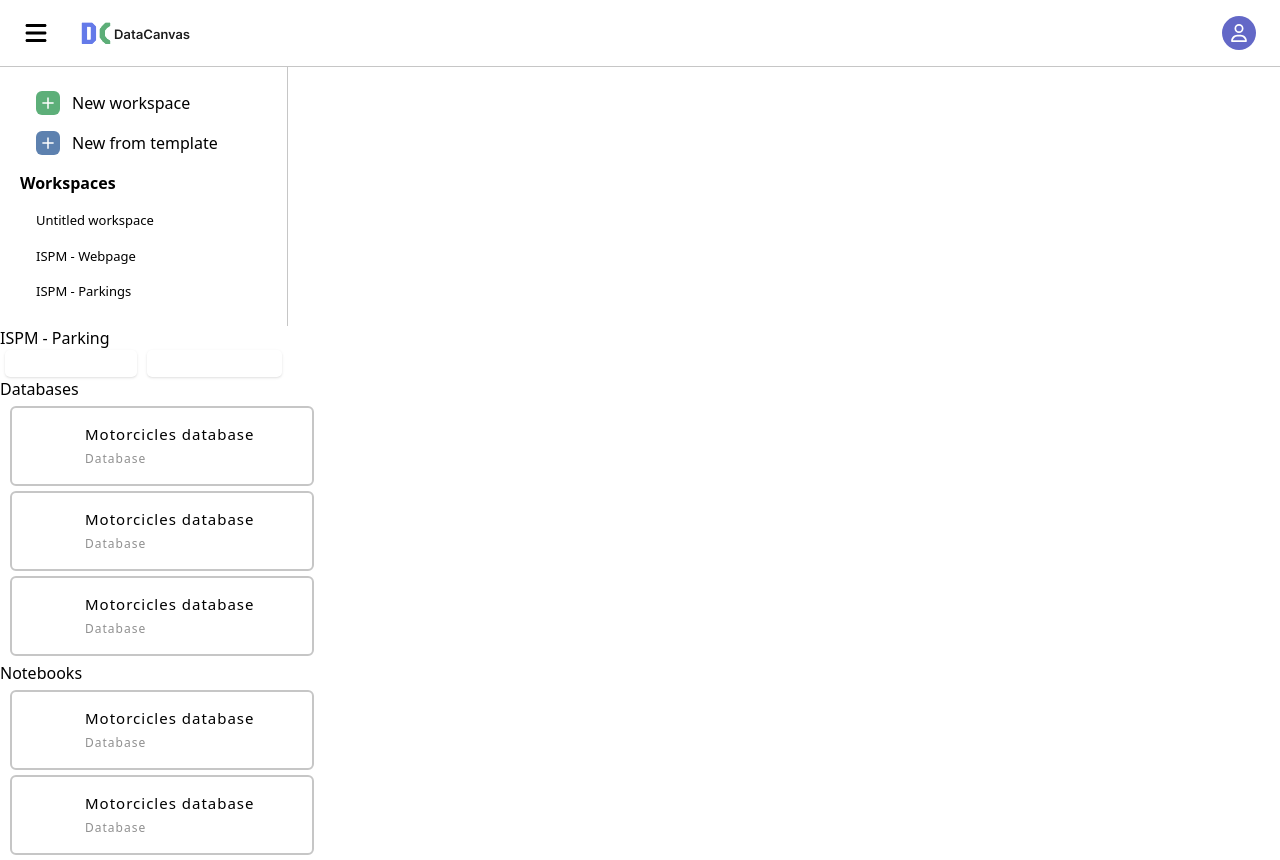
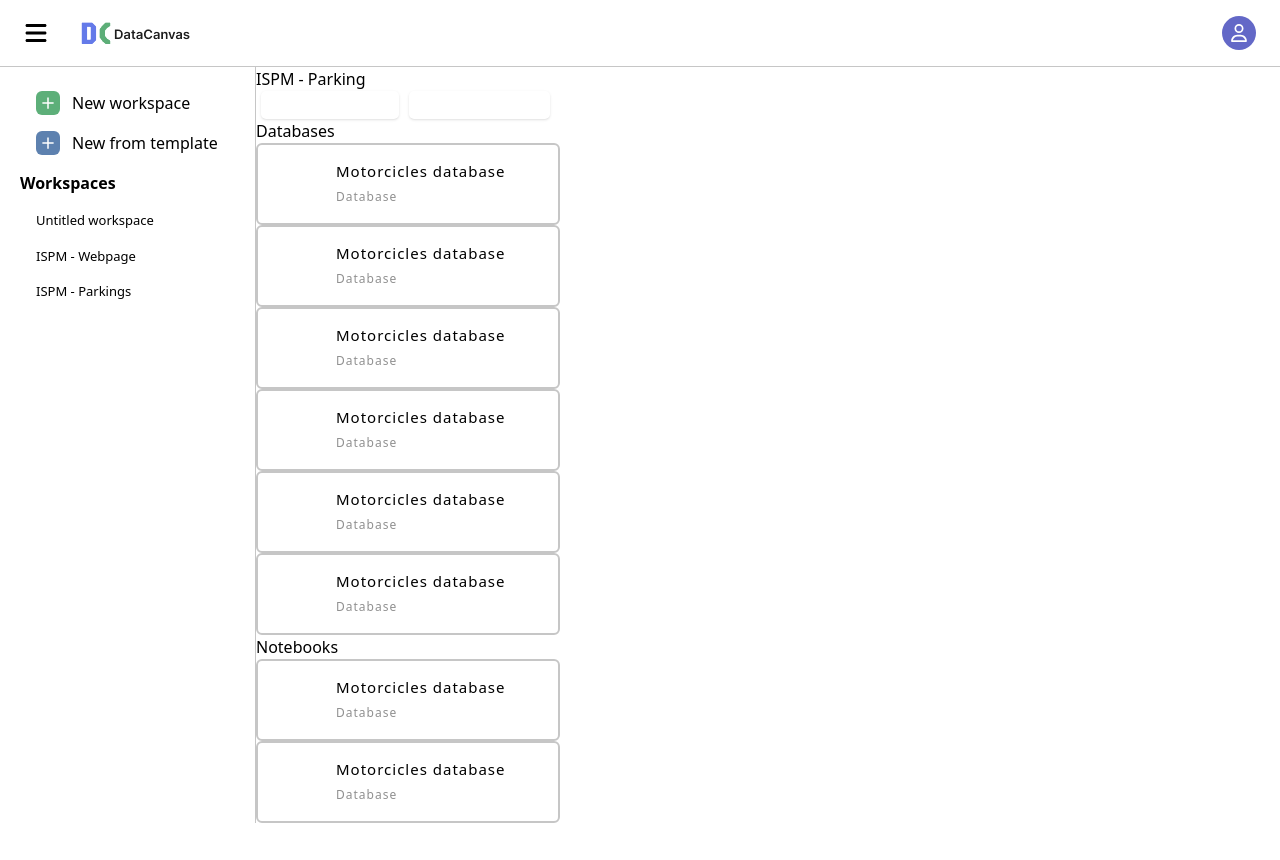
Before and after one commit to TahianSylvain/data-canvas-web, a Next.js app: page / in a window 1280 px wide. After the commit the page ends 823 px from the top, so only its background shows below. Built offline with nearby package versions, Linux system fonts and the light colour scheme.

Commit message:
fix: refonte home design

```diff
--- a/src/app/globals.css
+++ b/src/app/globals.css
@@ -57,14 +57,12 @@ body {
 }
 .contain_menu_acceuil{
     width: 100%;
-    padding: 3rem 3rem 0 0;
-
+	padding: 3rem;
     display: flex;
     flex-flow: column wrap;
-    align-items: flex-end;
+	background-color: var(--bg-color);
 }
 .contain_sous_menu_acceuil{
-    width: 75%;
     height: auto;
 
     display: flex;
@@ -118,6 +116,7 @@ body {
     height: auto;
     margin: 10px 0 10px 0;
     display: flex;
+	gap: 24px;
     flex-flow: wrap;
     justify-content: flex-start;
 }
--- a/src/app/home/page.tsx
+++ b/src/app/home/page.tsx
@@ -73,10 +73,12 @@ export default function Acceuil() {
     }
 
     return (
-        <>
+		<div className="flex flex-col min-h-screen min-w-screen">
 			<Header/>
+			<div className="flex flex-grow">
+				<CreateDatabaseForm handleClick={handleClick} visibility = {dataHome.visibility} nameForm={dataHome.nameForm}></CreateDatabaseForm>
 				<Sidebar/>
-        <CreateDatabaseForm handleClick={handleClick} visibility = {dataHome.visibility} nameForm={dataHome.nameForm}></CreateDatabaseForm>
+
 				<section className="contain_menu_acceuil">
 
 					<section className="contain_sous_menu_acceuil">
@@ -94,6 +96,9 @@ export default function Acceuil() {
 								<ModelData name={data.name} type={data.type} color={data.color_dataModel}/>
 								<ModelData name={data.name2} type={data.type2} color={data.color_dataModel2}/>
 								<ModelData name={data.name3} type={data.type3} color={data.color_dataModel3}/>
+								<ModelData name={data.name} type={data.type} color={data.color_dataModel}/>
+								<ModelData name={data.name2} type={data.type2} color={data.color_dataModel2}/>
+								<ModelData name={data.name3} type={data.type3} color={data.color_dataModel3}/>
 							</div>
 							<p className="sous_titre_2">Notebooks</p>
 							<div className="sous_container_1">
@@ -105,6 +110,7 @@ export default function Acceuil() {
 					</section>
 
 				</section>
-        </>
+			</div>
+		</div>
     );
 }
--- a/src/components/btn_new/page.tsx
+++ b/src/components/btn_new/page.tsx
@@ -10,11 +10,11 @@ interface type_data{
 
 export default function ButtonCreat({text_btn, color, handleClick}:type_data) {
     const safeColor = ["blue", "green", "red", "yellow"].includes(color)?  color: "gray";
-    const className = `btn_ ${safeColor} py-1 px-4 text-white shadow`;
+    const className = `btn_ ${safeColor} py-1 px-4 text-white font-bold shadow`;
 
 
 
     return (
-        <button className={className} onClick={handleClick}>{text_btn}</button>
+        <button className={`${className} hover:saturate-150`} onClick={handleClick}>{text_btn}</button>
     );
 }
--- a/src/components/dataBaseModel/modelData.css
+++ b/src/components/dataBaseModel/modelData.css
@@ -16,13 +16,12 @@
 .data_model{
     border: 2px solid #C6C6C6;
     width: 19rem;
-    margin: 5px 10px 5px 10px;
-    height: 5rem;
-    padding: 10px;
+    padding: 15px;
     border-radius: 6px;
 
     display: flex;
     align-items: center;
+	background-color: var(--fg-color);
 }
 .contain_icon{
     width: 3rem;
--- a/src/components/dataBaseModel/page.tsx
+++ b/src/components/dataBaseModel/page.tsx
@@ -14,7 +14,7 @@ export default function ModelData({name,type,color}:dataType) {
 
     return (
         // <section className="contain_model_test">
-        <div className="data_model">
+        <div className="data_model hover:shadow-md">
             <div className={class_contain_icon}>
                 <IoMdAdd size={40} />
             </div>
--- a/src/components/sidebar/sidebar.tsx
+++ b/src/components/sidebar/sidebar.tsx
@@ -21,10 +21,10 @@ const CONTENTS = {
 
 export default function Sidebar() {
 	return <>
-		<div className="float_sidebar flex flex-col w-72 h-full py-4 px-5 border-r border-borderColor bg-foreground">
+		<div className="flex flex-col min-w-64 py-4 px-5 border-r border-borderColor bg-foreground">
 			<div className="flex flex-col mb-2">
 				{CONTENTS.create_section.map((item, id) => {
-					return <button key={id} className="flex items-center gap-3 p-2 px-4">
+					return <button key={id} className="flex items-center gap-3 p-2 px-4 hover:bg-[#EDEDED] rounded-lg">
 						<span className={`h-6 w-6 text-white flex items-center justify-center rounded-md`}
 							style={{backgroundColor: `${item.bgColor}`}}
 						>
```
Lines whose indentation alone changed are shown as unchanged.
